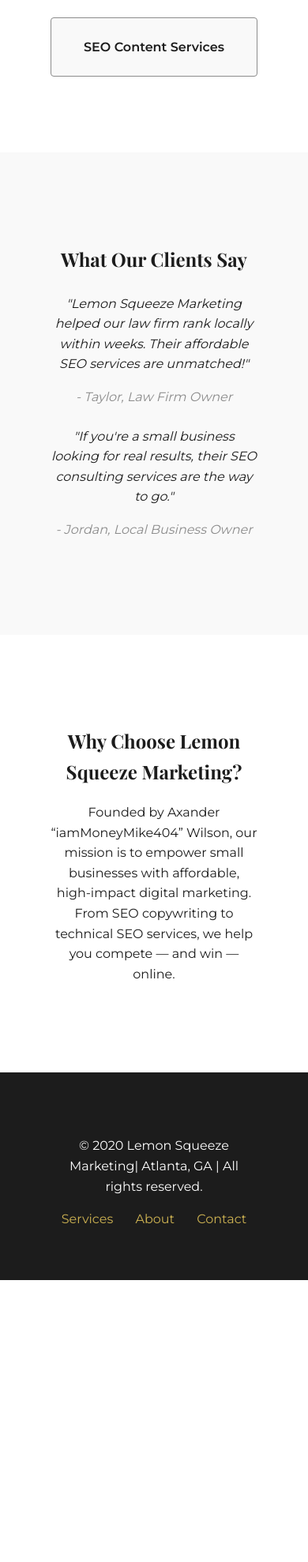
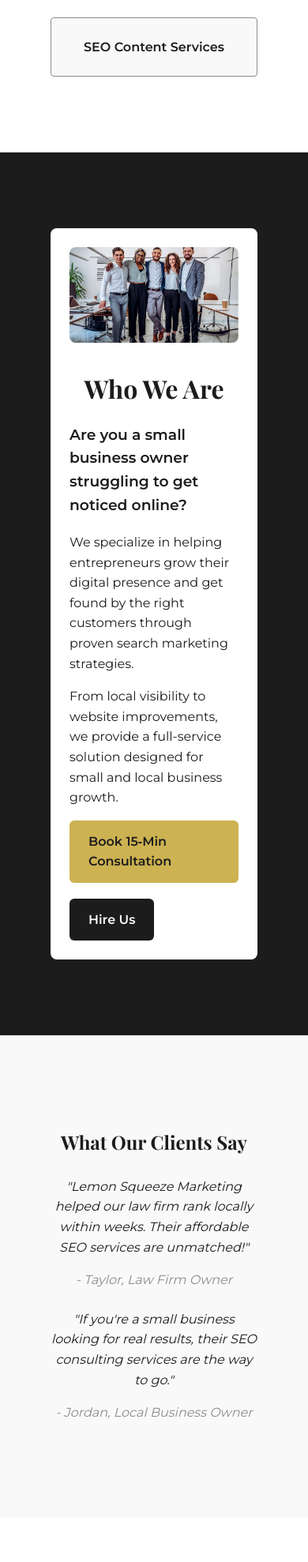
Before and after one commit to lemonsqueezemarketing/lemon-squeeze-marketing-site, a Flask app: template app/templates/index.html in a window 390 px wide. Shown: the part 2708-4686 px from the top of the page at 79% size. Before the commit the page ends 4329 px from the top, so only its background shows below. Run offline with Flask 3, Linux system fonts and the light colour scheme; the template is opened without the code that fills it: most values are stand-ins (such as "Sample title", 1, 10 or a date in 2020).

Commit message:
Add styling and layout fixes for Who We Are section, including responsive image handling

```diff
--- a/app/static/css/style.css
+++ b/app/static/css/style.css
@@ -176,6 +176,12 @@ h1, h2 {
     background-color: #f1f1f1;
 }
 
+
+/* Hire us CTA - brand black */
+.btn-cta-hire-us {
+    background-color: #1C1C1C;
+    color: #F9F9F9;
+}
 /* Service Highlights */
 .services {
     background-color: #FFFFFF;
@@ -200,6 +206,44 @@ h1, h2 {
     border-radius: 4px;
     font-weight: 600;
 }
+
+/* Who we are section */
+.who-we-are {
+    background-color: #1C1C1C;
+    padding: 4rem 2rem;
+}
+
+.who-we-are-inner {
+    background-color: #FFFFFF;
+    padding: 2rem;
+    border-radius: 8px;
+}
+
+
+.who-we-are h2 {
+    font-size: 2rem;
+    font-weight: 700;
+    margin-bottom: 1rem;
+    color: #1C1C1C;
+    text-align: center;
+}
+
+.who-we-are-image-container {
+    width: 100%;
+    max-width: 500px;
+    margin: 0 auto 2rem;
+    overflow: hidden;
+}
+
+.who-we-are-image {
+    width: 100%;
+    height: auto;
+    display: block;
+    border-radius: 8px;
+}
+
+
+
 
 /* Testimonials */
 .testimonials {
@@ -281,6 +325,7 @@ footer nav a:hover {
 
 /* Mobile Nav */
 @media (max-width: 768px) {
+    /* Nav */
     .nav-toggle {
         display: flex;
     }
@@ -302,7 +347,7 @@ footer nav a:hover {
     }
 
     .nav-links.open {
-        max-height: 500px; /* Adjust based on link count */
+        max-height: 500px;
         padding: 1rem 2rem;
     }
 
@@ -327,10 +372,8 @@ footer nav a:hover {
         padding: 1rem 2rem;
         position: relative;
     }
-}
 
-/* Responsive */
-@media (max-width: 768px) {
+    /* Hero */
     .hero h1 {
         font-size: 2.25rem;
     }
@@ -344,9 +387,19 @@ footer nav a:hover {
         align-items: flex-start;
     }
 
-    .nav-links {
-        flex-direction: column;
-        gap: 10px;
-        align-items: flex-start;
+    /* Who We Are */
+    .who-we-are-inner {
+        padding: 1.5rem;
+    }
+
+    .who-we-are-image-container {
+        max-width: 100%;
+        padding: 0;
+    }
+
+    .who-we-are-image {
+        width: 100%;
+        height: auto;
+        display: block;
     }
 }
--- a/app/templates/index.html
+++ b/app/templates/index.html
@@ -34,6 +34,10 @@
 
 {% include 'partials/services.html' %}
 
+<!-- Who We Are -->
+
+{% include 'partials/who_we_are.html' %}
+
 
 
 <!-- Client Testimonials -->
--- /dev/null
+++ b/app/templates/partials/who_we_are.html
@@ -0,0 +1,31 @@
+<section class="who-we-are">
+    <div class="container">
+        <div class="who-we-are-inner">
+            <div class="who-we-are-content">
+                <!-- Image div goes here -->
+                <div class="who-we-are-image-container">
+                    <img src="{{ url_for('static', filename='images/who_we_are_background_image.png') }}" alt="Who We Are" class="who-we-are-image">
+                </div>
+
+
+                <!-- Description div -->
+                 <div class="who-we-are-title">
+                    <h2>Who We Are</h2>
+                </div>
+                <div class="who-we-are-description">
+                    <h3>Are you a small business owner struggling to get noticed online?</h3>
+                    <p class="who-we-are-paragraph">
+                        We specialize in helping entrepreneurs grow their digital presence and get found by the right customers through proven search marketing strategies.
+                    </p>
+                    <p class="who-we-are-paragraph">
+                        From local visibility to website improvements, we provide a full-service solution designed for small and local business growth.
+                    </p>
+                </div>
+            </div>
+            <div class="cta-buttons">
+                <a href="#services" class="btn cta btn-cta-1">Book 15‑Min Consultation</a>
+                <a href="#contact" class="btn cta btn-cta-hire-us">Hire Us</a>
+            </div>
+        </div>
+    </div>
+</section>
```
Also changed, not shown: app/static/images/who_we_are_background_image.png (added).
